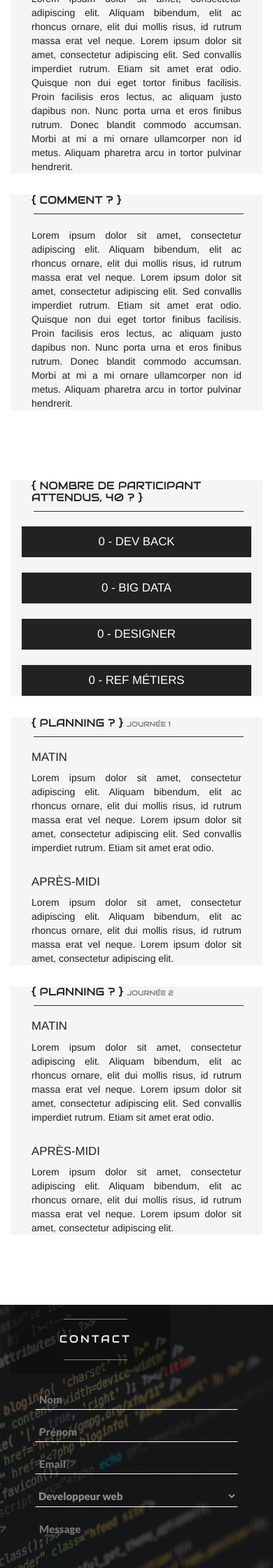
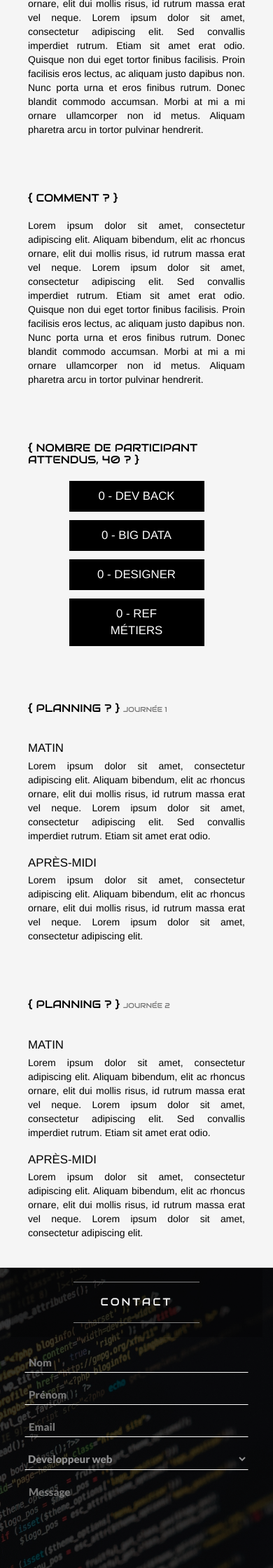
Before and after one commit to solenehuault/hackathon-Rennes, a PHP site: page / in a window 390 px wide. Shown: the part 1680-3920 px from the top of the page at 70% size. Run offline with PHP 8.4, Linux system fonts and the light colour scheme; some libraries are stand-ins or nearby versions.

Commit message:
Front terminé + responsive

```diff
--- a/css/main.css
+++ b/css/main.css
@@ -3,7 +3,7 @@
    ========================================================================== */
 
 html {
-    color: #222;
+    color: #000;
     font-size: 1em;
     line-height: 1.4;
 }
@@ -186,11 +194,11 @@ textarea {
 
 .block {
     background-color: whitesmoke;
-    color: #222;
+    color: #000;
 }
 
 .block:hover {
-    background-color: #222;
+    background-color: #000;
     color: white;
 }
 
@@ -215,7 +223,7 @@ textarea {
 
 .participant {
     margin-bottom: 20px;
-    background-color: #222;
+    background-color: #000;
     color: white;
     text-align: center;
     border: 1px solid whitesmoke;
@@ -236,7 +246,7 @@ textarea {
     background: #ffffff url("../img/header.png") no-repeat fixed;
     background-size: cover;
     background-position: 50% 50%;
-    background-color: #222;
+    background-color: #000;
     width: 100%;
 }
 
@@ -250,24 +260,10 @@ textarea {
     font-family: 'Audiowide', cursive;
 }
 
-
-.third-div {
-    display: table;
-    height: 70vh;
-    width: 100vw;
-    background-color: transparent;
-}
-
 .fourth-div {
     display: table;
     background-color: rgba(0, 0, 0, 0.3);
     padding-left: 30px;
-}
-
-.fifth-div {
-    display: table;
-    height: 70vh;
-    background-color: transparent;
 }
 
 .six-wrap {
@@ -413,100 +309,6 @@ textarea {
 @import url(http://fonts.googleapis.com/css?family=Lato:100,300,400,900);
 *:focus {
     outline: 0;
-}
-
-
-/*html {
-    height: 100%;
-}*/
-
-
-/*body {
-    background: #858d98;
-    /* Old browsers */
-
-
-/*filter: progid: DXImageTransform.Microsoft.gradient( startColorstr='#858d98', endColorstr='#4a525d', GradientType=1);
-    /* IE6-9 fallback on horizontal gradient */
-
-
-/*background: -moz-radial-gradient(top, ellipse cover, #858d98 1%, #4a525d 99%);
-    /* FF3.6+ */
-
-
-/*background: -webkit-gradient(radial, top top, 0px, top top, 100%, color-stop(1%, #858d98), color-stop(99%, #4a525d));
-    /* Chrome,Safari4+ */
-
-
-/*background: -webkit-radial-gradient(top, ellipse cover, #858d98 1%, #4a525d 99%);
-    /* Chrome10+,Safari5.1+ */
-
-
-/*background: -o-radial-gradient(top, ellipse cover, #858d98 1%, #4a525d 99%);
-    /* Opera 12+ */
-
-
-/*background: -ms-radial-gradient(top, ellipse cover, #858d98 1%, #4a525d 99%);
-    /* IE10+ */
-
-
-/*background: radial-gradient(ellipse at top, #858d98 1%, #4a525d 99%);
-    /* W3C */
-
-
-/*.dim:hover {
-    margin-top: 5px;
-    opacity: 0.8;
-    filter: alpha(opacity=80);
-    /* For IE8 and earlier */
-
-#container {
-    margin: auto;
-    width: 100%;
-    margin-bottom: 50px;
-    overflow: auto;
-}
-
-#demo {
-    width: 300px;
-    font-family: 'Lato', calibri, arial;
-    font-size: 14px;
-    font-weight: 300;
-    padding: 10px;
-    text-align: left;
-    background: none;
-    overflow: auto;
-    float: left;
-    margin-left: 40px;
-    color: #fff;
-}
-
-#demo p {
-    font-family: 'Lato', calibri, arial;
-    font-size: 16px;
-    font-weight: 300;
-    text-align: left;
-    color: #fff;
-}
-
-#demo h1 {
-    font-family: 'Lato', calibri, arial;
-    font-size: 20px;
-    font-weight: 100;
-    text-align: center;
-    text-transform: uppercase;
-}
-
-#demo img {
-    display: block;
-    float: left;
-    margin-right: 10px;
-    border: 0px solid #888;
-    -moz-transition: all 0.1s ease-in-out;
-    -webkit-transition: all 0.1s ease-in-out;
-    -o-transition: all 0.1s ease-in-out;
-    -ms-transition: all 0.1s ease-in-out;
-    transition: all 0.1s ease-in-out;
 }
 
 
@@ -810,11 +572,91 @@ footer p {
 
 /* Small devices (tablets, 768px and up) */
 
-@media (max-width: 1200px) {
-    .adptmap {
+@media (max-width: 1050px) {
+    [class*="col-"] {
+        padding-right: 0px;
+        padding-left: 0px;
+    }
+
+    .separator-present {
+        display: none;
+    }
+
+    .section-present {
+        margin-top: 0px;
+        margin-bottom: 0px;
+    }
+
+    .block h2 {
+        margin-top: 0px;
+        padding-top: 40px;
+        padding-left: 40px;
+        padding-right: 40px;
+        padding-bottom: 10px;
+    }
+
+    .section-present p {
+        padding-left: 40px;
+        padding-right: 40px;
+        margin-bottom: 0px;
+    }
+
+    .section-present h3 {
+        padding-left: 40px;
+        padding-right: 40px;
+        padding-top: 20px;
+        margin-bottom: 5px;
+    }
+
+    .block {
+        margin-top: 0px;
+        margin-bottom: 0px;
+        padding-bottom: 40px;
+    }
+
+    .participant {
+        width: 50%;
+        margin: 0 auto;
+        margin-top: 10px;
+    }
+
+    .participant p {
+        padding-top: 10px;
+        padding-bottom: 10px;
+    }
+
+    .fourth-div {
+        width: 100%;
+    }
+
+    .six-wrap {
+        width: 100%;
+    }
+
+    .eight-div {
+        width: 100%;
+    }
+
+     .adptmap {
         display: block;
         margin: 0 auto;
         width: 85%;
         margin-top: 30px;
+         height: 300px;
+         padding-bottom: 50px;
+    }
+
+    iframe {
+        border: 0px !important;
+    }
+
+    footer {
+        margin-top: 0px;
+    }
+
+    footer p {
+        padding-left: 40px;
+        padding-right: 40px;
+        text-align: center;
     }
 }
--- a/index.html
+++ b/index.html
@@ -144,7 +144,7 @@
 
 
     <!--========= Lieux =======-->
-    <div class="six-wrap col-md-12 container-fluid">
+    <div class="six-wrap col-md-12">
         <div class="eight-div col-md-12">
             <div class="fourth-div col-md-10 col-md-offset-1">
                     <div class="line-separator2"></div>
@@ -167,12 +167,15 @@
                     </section>
                 </div>
             </div>
+        </div>
+    </div>
 
-<footer class="col-md-12">
+       <footer>
     <p>HACKATON CODE ACADEMIE - Les 26 et 27 novembre - Au 23 rue de l'aiguillon</p>
     </footer>
 
 </body>
+
 
 <script src="https://ajax.googleapis.com/ajax/libs/jquery/1.11.3/jquery.min.js"></script>
             <script>
```
Also changed, not shown: other parts of css/main.css (+19 -149 lines).
